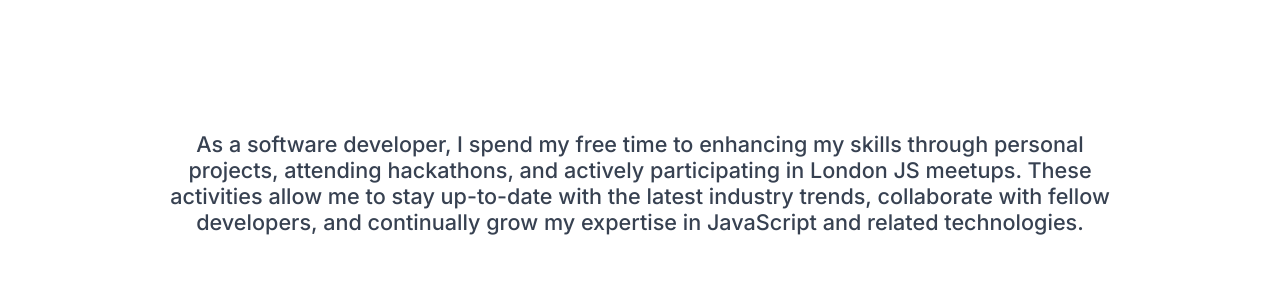
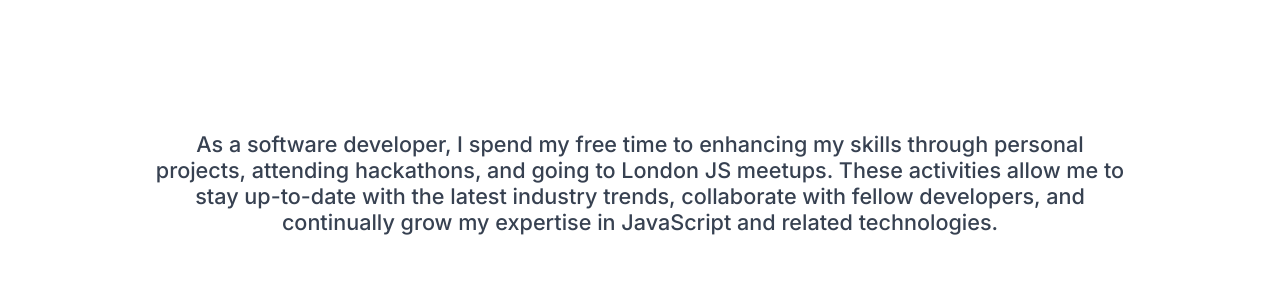
Before and after one commit to DanClubb/Personal-site-v2, a Next.js app: page / in a window 1280 px wide. Shown: the part 1460-1745 px from the top of the page. Built offline with nearby package versions, Linux system fonts and the light colour scheme.

Commit message:
changed project section summary wording

```diff
--- a/src/app/page.tsx
+++ b/src/app/page.tsx
@@ -88,11 +88,10 @@ export default function Home() {
                 <p className={styles.projectSectionSummary}>
                     As a software developer, I spend my free time to enhancing
                     my skills through personal projects, attending hackathons,
-                    and actively participating in London JS meetups. These
-                    activities allow me to stay up-to-date with the latest
-                    industry trends, collaborate with fellow developers, and
-                    continually grow my expertise in JavaScript and related
-                    technologies.
+                    and going to London JS meetups. These activities allow me to
+                    stay up-to-date with the latest industry trends, collaborate
+                    with fellow developers, and continually grow my expertise in
+                    JavaScript and related technologies.
                 </p>
                 <div className={styles.projects}>
                     {projectsData.map((project) => (
```
